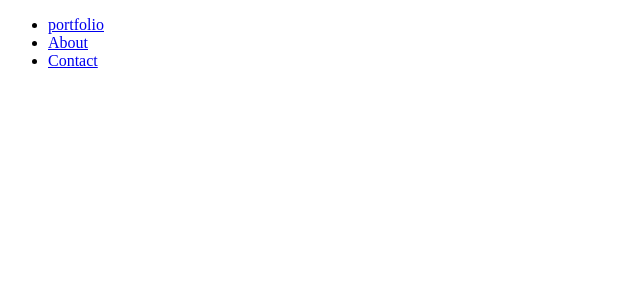
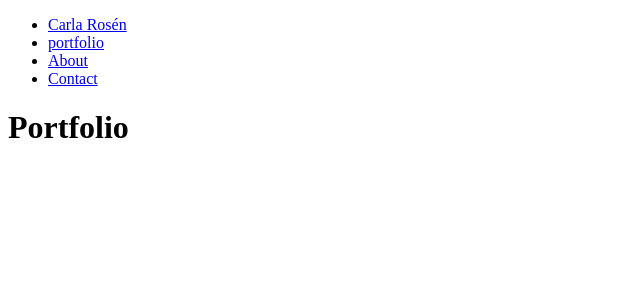
Before and after one commit to Carrosen/portfolio, a React app: page /portfolio in a window 1280 px wide. Shown: the top 300 px of the page, without its empty margins (0-640 px from the left). Built offline with nearby package versions, Linux system fonts and the light colour scheme.

Commit message:
Creates new component for portfolio, adjusts routes and header

```diff
--- a/src/App.js
+++ b/src/App.js
@@ -4,6 +4,7 @@ import LandingPage from './Components/LandingPage'
 import About from './Components/About'
 import Contact from './Components/Contact'
 import Header from './Components/Header'
+import Portfolio from './Components/Portfolio'
 
 class App extends Component {
 
@@ -13,6 +14,7 @@ class App extends Component {
       <Header />
         <Switch>
           <Route exact path='/' component={LandingPage}></Route>
+          <Route exact path='/portfolio' component={Portfolio}></Route>
           <Route exact path='/about' component={About}></Route>
           <Route exact path='/contact' component={Contact}></Route>
         </Switch>
--- a/src/Components/Header.jsx
+++ b/src/Components/Header.jsx
@@ -8,7 +8,10 @@ class Header extends Component {
       <>
         <ul>
           <li>
-            <Link to='/'>portfolio</Link>
+            <Link to='/'>Carla Rosén</Link>
+          </li>
+          <li>
+            <Link to='/portfolio'>portfolio</Link>
           </li>
           <li>
             <Link to='about'>About</Link>
--- /dev/null
+++ b/src/Components/Portfolio.jsx
@@ -0,0 +1,16 @@
+import React, { Component } from 'react';
+
+class Portfolio extends Component {
+
+  render() {
+    return (
+      <>
+        <h1>
+          Portfolio
+        </h1>
+      </>
+    )
+  }
+}
+
+export default Portfolio
```
